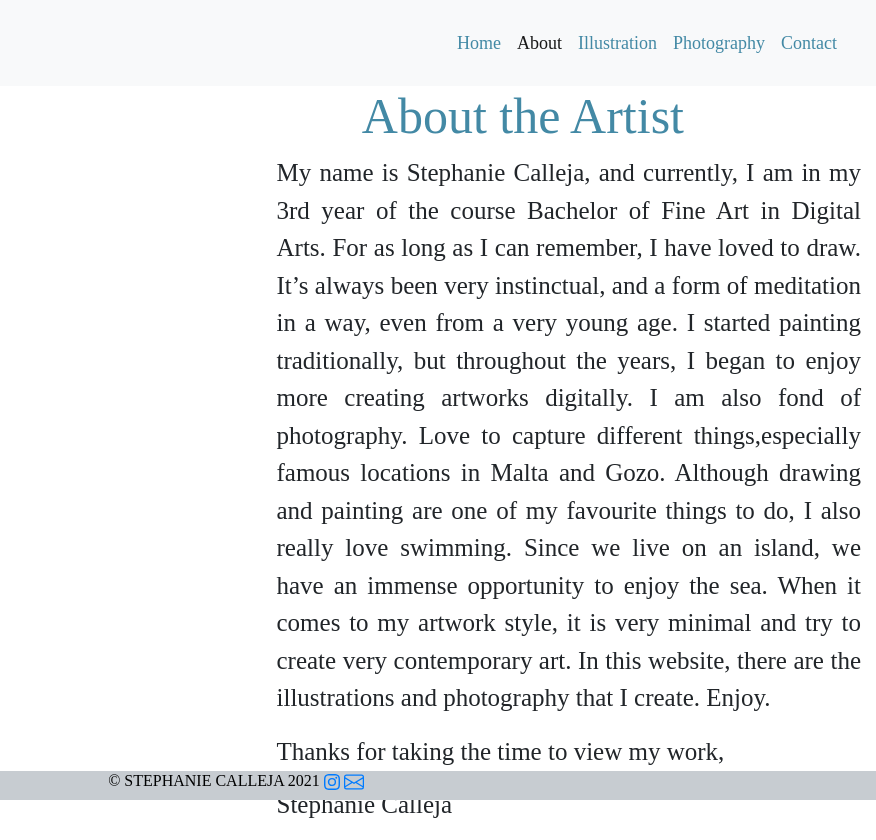
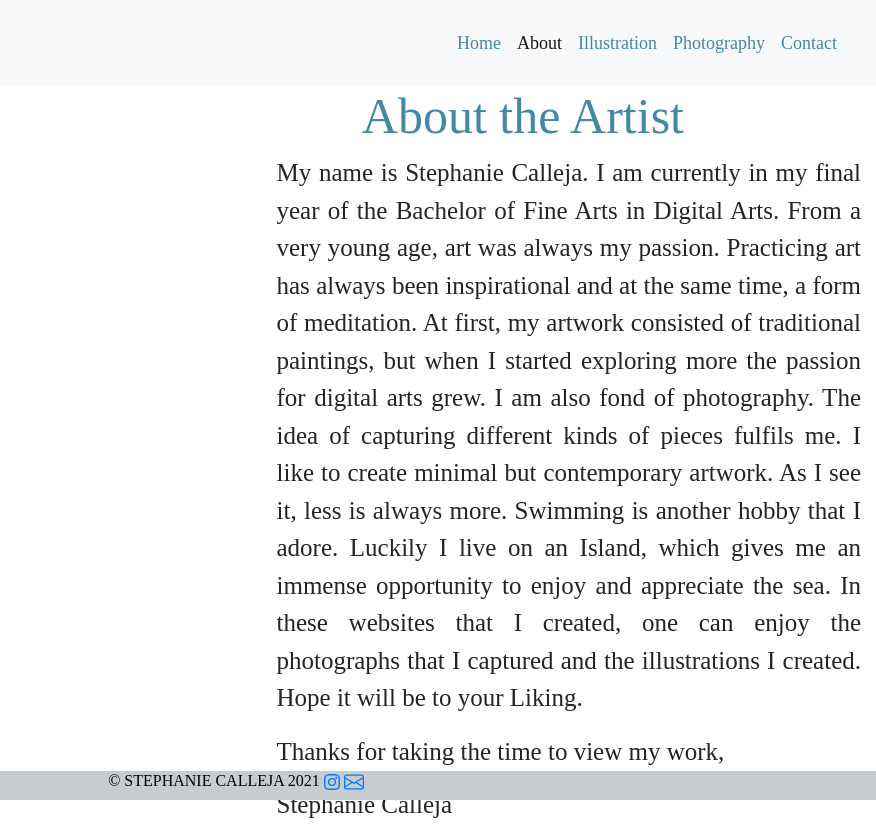
Before and after one commit to StephanieCalleja/website.github.io, a plain HTML site: page about.html in a window 1280 px wide. Shown: the full height of the page, 404-1280 px from the left. Drawn offline with nearby package versions, Linux system fonts and the light colour scheme; a web font is replaced by a local one.

Commit message:
text changes

```diff
--- a/about.html
+++ b/about.html
@@ -78,16 +78,15 @@
 
             <div class="col-md-6 justify-content-center align-items-center pl-0 order-1 order-md-2">
                 <div class="pl-3">
-                    <p>My name is Stephanie Calleja, and currently, I am in my 3rd year of the
-                        course Bachelor of Fine Art in Digital Arts. For as long as I can remember, I have loved to
-                        draw. It’s always been very instinctual, and a form of meditation in a way, even from a very
-                        young age. I started painting traditionally, but throughout the years, I began to enjoy
-                        more creating artworks digitally. I am also fond of photography. Love to capture different
-                        things,especially famous locations in Malta and Gozo. Although drawing and painting
-                        are one of my favourite things to do, I also really love swimming. Since we live on an
-                        island, we have an immense opportunity to enjoy the sea. When it comes to my artwork style, it
-                        is very minimal and try to create very contemporary art. In this website, there are the
-                        illustrations and photography that I create. Enjoy.
+                    <p>My name is Stephanie Calleja. I am currently in my final year of the Bachelor of Fine Arts in
+                        Digital Arts. From a very young age, art was always my passion. Practicing art has always been
+                        inspirational and at the same time, a form of meditation. At first, my artwork consisted of
+                        traditional paintings, but when I started exploring more the passion for digital arts grew. I am
+                        also fond of photography. The idea of capturing different kinds of pieces fulfils me. I like to
+                        create minimal but contemporary artwork. As I see it, less is always more. Swimming is another
+                        hobby that I adore. Luckily I live on an Island, which gives me an immense opportunity to enjoy
+                        and appreciate the sea. In these websites that I created, one can enjoy the photographs that I
+                        captured and the illustrations I created. Hope it will be to your Liking.
 
                     <p> Thanks for taking the time to view my work,</p>
 
```
